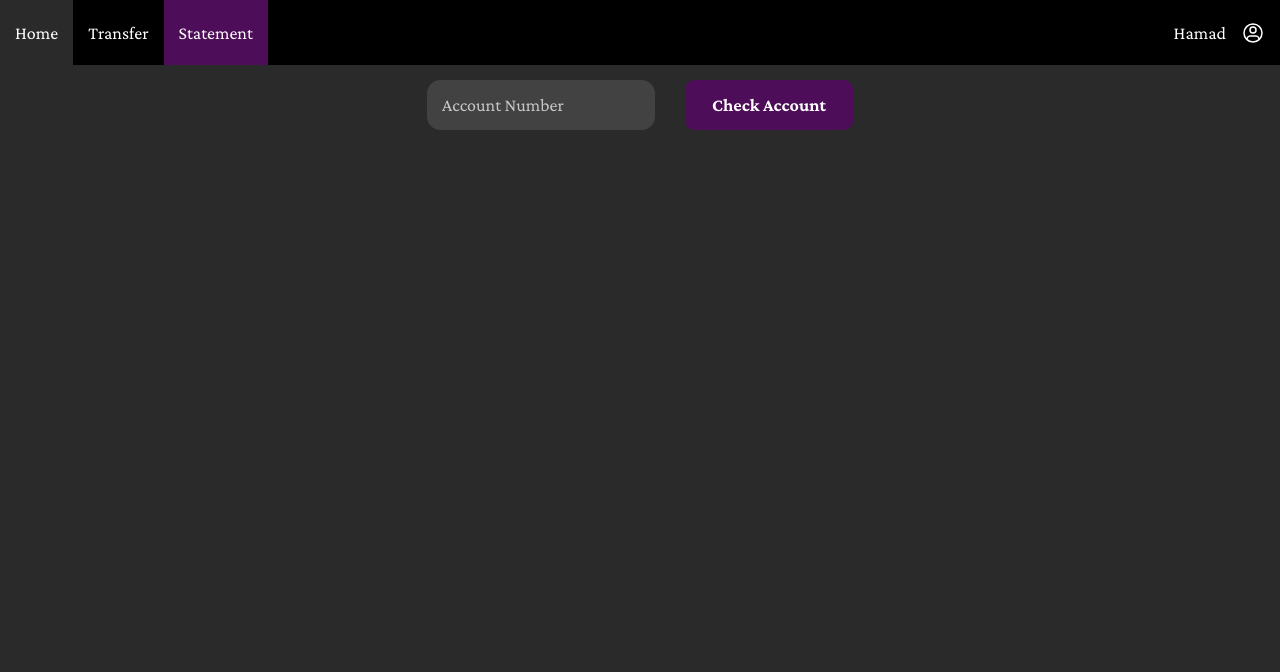
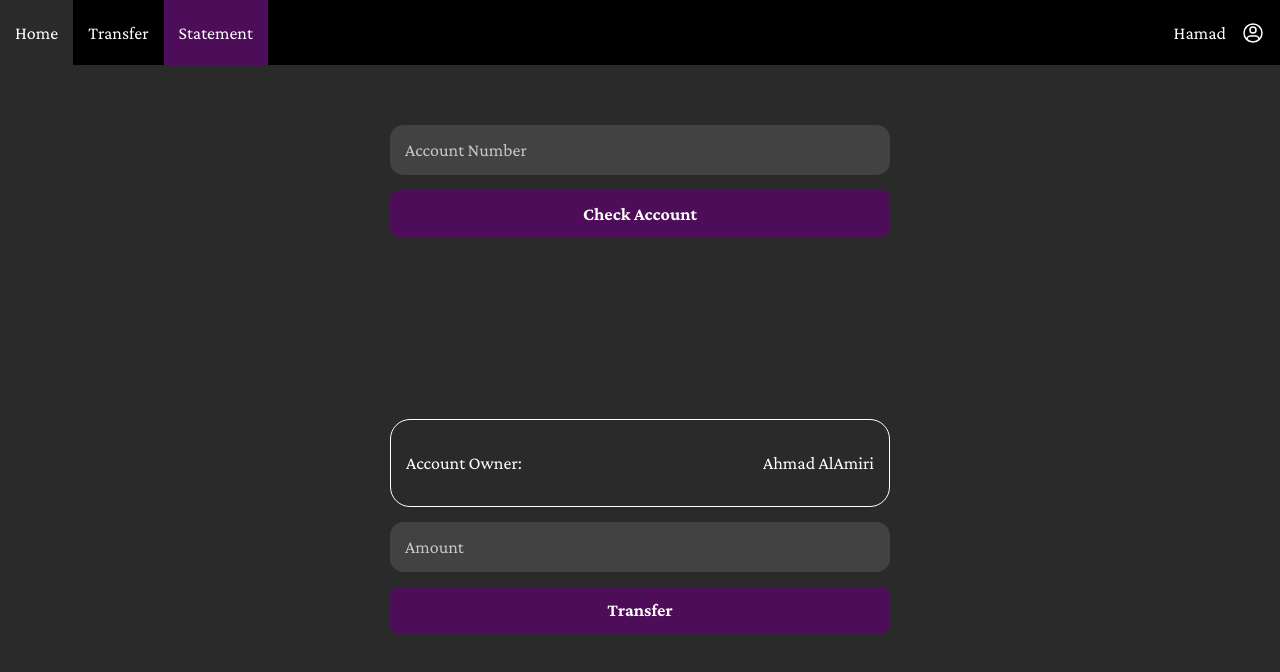
Before and after one commit to ironik96/forssa-wallet-app, an Angular app: page /statement in a window 1280 px wide. Shown: the top 672 px of the page. Built offline with nearby package versions, Linux system fonts and the light colour scheme.

Commit message:
Add transfer page

```diff
--- a/src/app/home/home.component.css
+++ b/src/app/home/home.component.css
@@ -10,10 +10,7 @@
 
 .container {
   display: flex;
-  border: 1px solid white;
-  border-radius: 20px;
   height: max-content;
-  padding: var(--white-space);
 }
 .withdraw,
 .deposit {
--- a/src/app/home/home.component.html
+++ b/src/app/home/home.component.html
@@ -1,16 +1,16 @@
 <div class="main-container">
-  <div class="balance container">
+  <div class="balance container my-border">
     <p>Balance:</p>
     <div class="spacer"></div>
     <p>$320</p>
   </div>
-  <div class="deposit container">
+  <div class="deposit container my-border">
     <p>Deposit:</p>
     <input type="number" placeholder="Amount" />
     <div class="spacer"></div>
     <button>Deposit</button>
   </div>
-  <div class="withdraw container">
+  <div class="withdraw container my-border">
     <p>Withdraw:</p>
     <input type="number" placeholder="Amount" />
     <div class="spacer"></div>
--- a/src/app/transfer/transfer.component.css
+++ b/src/app/transfer/transfer.component.css
@@ -1,14 +1,30 @@
 .main-container {
+  padding-top: calc(4 * var(--white-space));
+  box-sizing: border-box;
   height: var(--content-height);
-  padding: var(--white-space);
-  box-sizing: border-box;
+  width: 500px;
+  margin: auto;
 }
-form {
+
+.layout {
   display: flex;
-  justify-content: center;
-  gap: calc(2 * var(--white-space));
+  flex-direction: column;
+  gap: var(--white-space);
+}
+
+.account-container {
+  margin: auto 0;
+}
+.my-color {
+  background-color: red;
 }
 
 form > p {
   font-weight: bold;
 }
+
+.account-info {
+  display: flex;
+  justify-content: space-between;
+  border: 1px solid white;
+}
--- a/src/app/transfer/transfer.component.html
+++ b/src/app/transfer/transfer.component.html
@@ -1,5 +1,4 @@
-<div class="main-container">
-  <form>
+<div class="main-container layout">
   <input
     type="text"
     pattern="\d"
@@ -8,5 +7,17 @@
     placeholder="Account Number"
   />
   <button>Check Account</button>
-  </form>
+  <div class="spacer"></div>
+  <div class="layout">
+    <div class="account-info my-border">
+      <p>Account Owner:</p>
+
+      <p>Ahmad AlAmiri</p>
     </div>
+
+    <input type="number" placeholder="Amount" />
+    <button>Transfer</button>
+  </div>
+
+  <div class="spacer"></div>
+</div>
--- a/src/app/transfer/transfer.component.ts
+++ b/src/app/transfer/transfer.component.ts
@@ -3,8 +3,6 @@ import { Component } from '@angular/core';
 @Component({
   selector: 'app-transfer',
   templateUrl: './transfer.component.html',
-  styleUrls: ['./transfer.component.css']
+  styleUrls: ['./transfer.component.css'],
 })
-export class TransferComponent {
-
-}
+export class TransferComponent {}
--- a/src/styles.css
+++ b/src/styles.css
@@ -94,6 +94,12 @@ input::placeholder {
   flex-grow: 1;
 }
 
+.my-border {
+  border: 1px solid white;
+  border-radius: 20px;
+  padding: var(--white-space);
+}
+
 @media screen and (min-width: 728px) {
   * {
     font-size: 18px;
```
Lines whose indentation alone changed are shown as unchanged.
